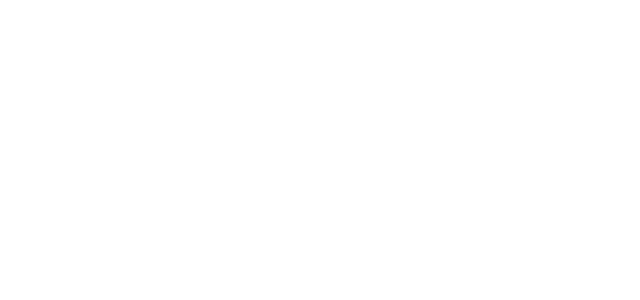
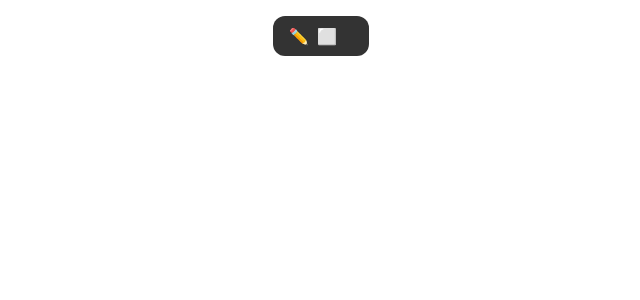
Before and after one commit to Siddhi-sahu/cali-draw, a Next.js app: page / in a window 1280 px wide. Shown: the top 300 px of the page, without its empty margins (319-959 px from the left). Built offline with nearby package versions, Linux system fonts and the light colour scheme.

Commit message:
Add toolbar

```diff
--- a/src/app/page.tsx
+++ b/src/app/page.tsx
@@ -1,10 +1,12 @@
 import { CanvasBoard } from "@/components/CanvasBoard";
+import { ToolBar } from "@/components/ToolBar";
 
 export default function Home() {
 
   return (
-    <>
+    <div className="relative  w-screen h-screen">
+      <ToolBar />
       <CanvasBoard />
-    </>
+    </div>
   )
 }
--- a/src/components/CanvasBoard.tsx
+++ b/src/components/CanvasBoard.tsx
@@ -5,6 +5,7 @@ export const CanvasBoard = () => {
     const CanvasRef = useRef<null | HTMLCanvasElement>(null);
     const DrawingRef = useRef(false);
     //persist ctx in whole component
+    //2d drawing context
     const ctxRef = useRef<null | CanvasRenderingContext2D>(null);
 
     //correctcoordiantes
@@ -69,5 +70,5 @@ export const CanvasBoard = () => {
 
     }
 
-    return <canvas className="fixed top-0 left-0 touch-none z-50" onMouseMove={handleMouseMove} onMouseUp={handleMouseUp} onMouseDown={handleMouseDown} ref={CanvasRef}></canvas>
+    return <canvas className="absolute touch-none z-10 top-0 left-0" onMouseMove={handleMouseMove} onMouseUp={handleMouseUp} onMouseDown={handleMouseDown} ref={CanvasRef}></canvas>
 }
--- /dev/null
+++ b/src/components/ToolBar.tsx
@@ -0,0 +1,11 @@
+export const ToolBar = () => {
+
+    return <div className="absolute top-4 left-1/2 -translate-x-1/2 z-50 bg-black/80 rounded-xl px-4 py-2 flex gap-2">
+        <button>✏️</button>
+        <button>⬜</button>
+        <button></button>
+        <button></button>
+
+    </div>
+
+}
```
